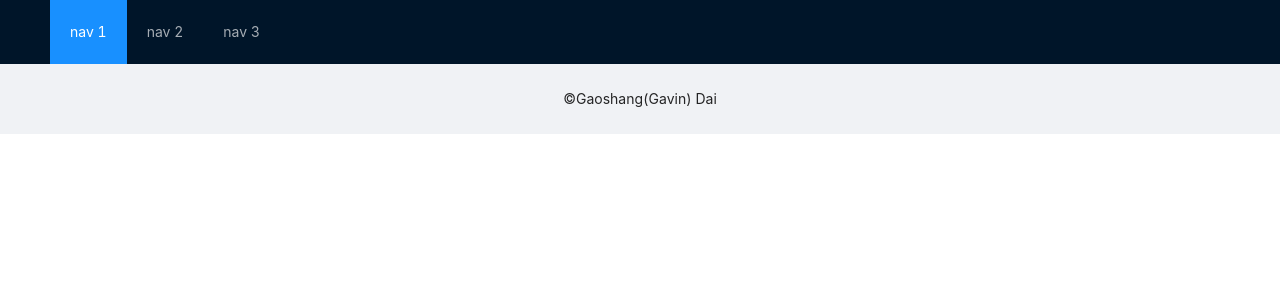
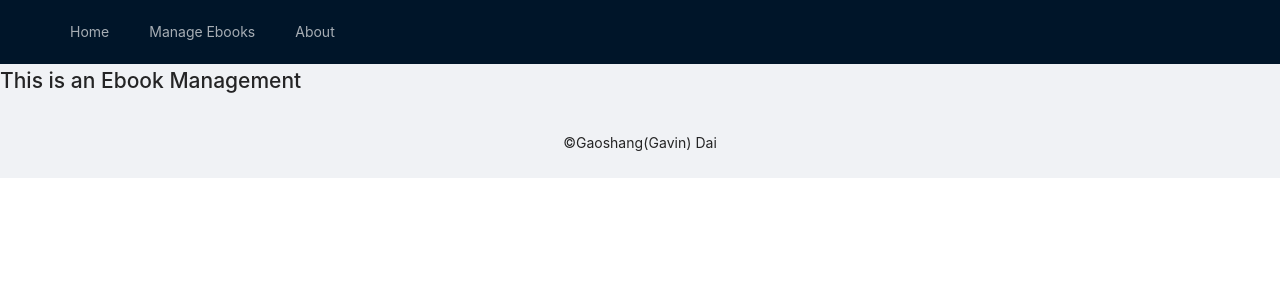
Before and after one commit to GaoshangDai/MyOwnWiki, a Vue app in the folder web/: page /admin/books in a window 1280 px wide. Shown: the top 300 px of the page. Built offline with nearby package versions, Linux system fonts and the light colour scheme; no server answers.

Commit message:
add books management page

```diff
--- a/web/src/components/theHeader.vue
+++ b/web/src/components/theHeader.vue
@@ -6,9 +6,15 @@
         v-model:selectedKeys="selectedKeys1"
         :style="{ lineHeight: '64px' }"
     >
-      <a-menu-item key="1">nav 1</a-menu-item>
-      <a-menu-item key="2">nav 2</a-menu-item>
-      <a-menu-item key="3">nav 3</a-menu-item>
+      <a-menu-item key="/">
+        <router-link to="/">Home</router-link>
+      </a-menu-item>
+      <a-menu-item key="/admin/books">
+        <router-link to="/admin/books">Manage Ebooks</router-link>
+      </a-menu-item>
+      <a-menu-item key="/about">
+        <router-link to="/about">About</router-link>
+      </a-menu-item>
     </a-menu>
   </a-layout-header>
 </template>
@@ -20,7 +26,7 @@ export default defineComponent({
   name: 'the-header',
   setup() {
     return {
-      selectedKeys1: ref<string[]>(['1']),
+      selectedKeys1: ref<string[]>(['home']),
     };
   }
 });
--- a/web/src/router/index.ts
+++ b/web/src/router/index.ts
@@ -10,10 +10,12 @@ const routes: Array<RouteRecordRaw> = [
   {
     path: '/about',
     name: 'About',
-    // route level code-splitting
-    // this generates a separate chunk (about.[hash].js) for this route
-    // which is lazy-loaded when the route is visited.
     component: () => import(/* webpackChunkName: "about" */ '../views/About.vue')
+  },
+  {
+    path: '/admin/books',
+    name: 'AdminEbook',
+    component: () => import(/* webpackChunkName: "about" */ '../views/admin/AdminEbook.vue')
   }
 ]
 
--- /dev/null
+++ b/web/src/views/admin/AdminEbook.vue
@@ -0,0 +1,5 @@
+<template>
+  <div class="adminEbook">
+    <h1>This is an Ebook Management</h1>
+  </div>
+</template>
```
